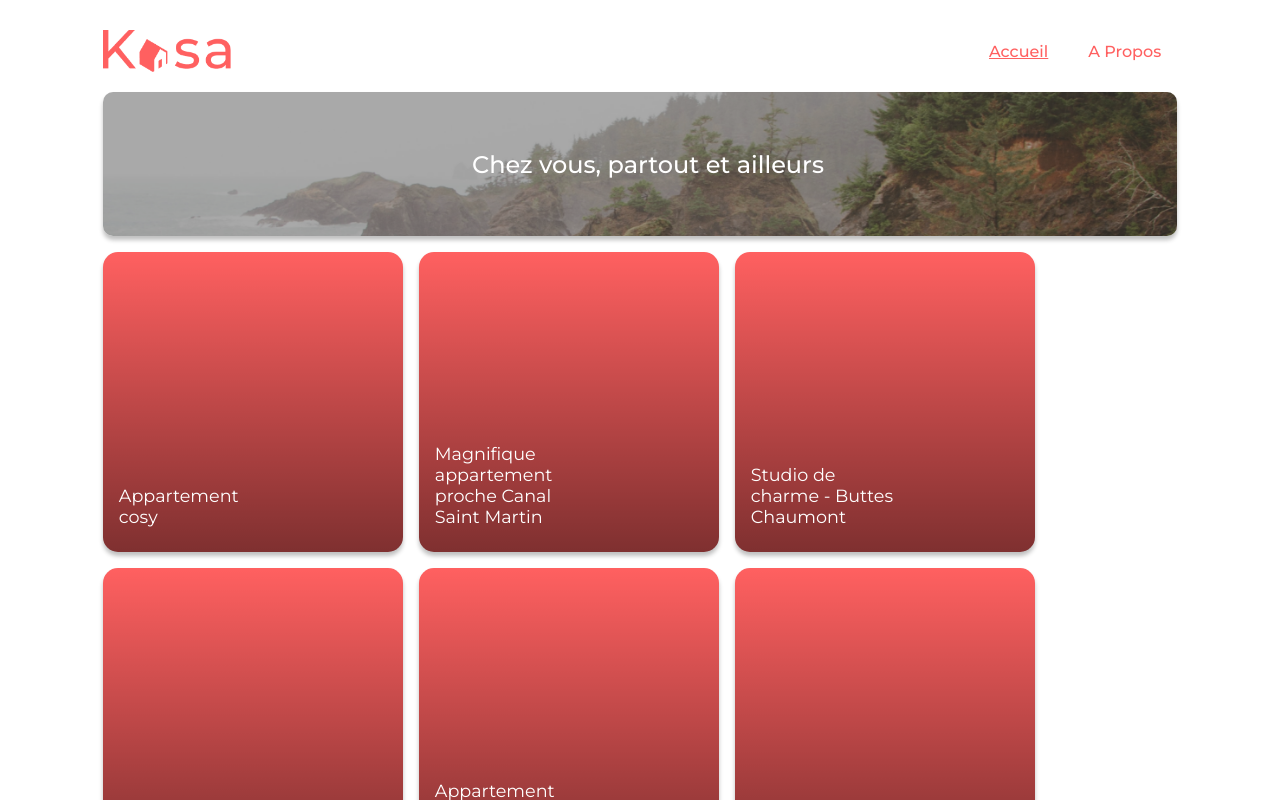
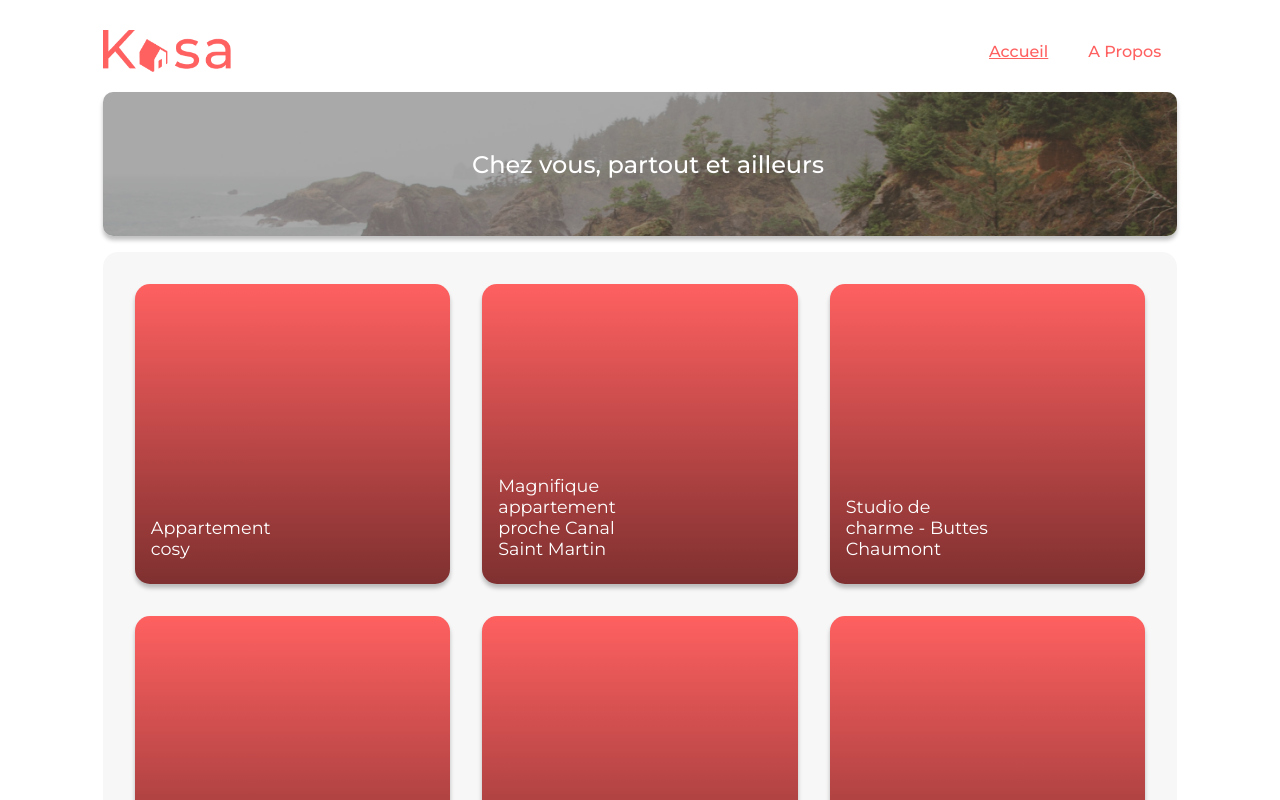
Before and after one commit to FlorentRVE/OC_projet7, a React (Create React App) app: page / in a window 1280 px wide. Shown: the top 800 px of the page. Built offline with nearby package versions, Linux system fonts and the light colour scheme.

Commit message:
Progression CSS grid

```diff
--- a/src/component/About/About.js
+++ b/src/component/About/About.js
@@ -16,7 +16,7 @@ const About = () => {
         <div className={styles.width}>
             < Header/>
 
-            < Img  src = {window.innerWidth < 692 ? '/images/IMG_ABOUT_mobile.png' : '/images/IMG_ABOUT.png'} text = '' height = '15rem'/>
+            < Img  src = {window.innerWidth < 480 ? '/images/IMG_ABOUT_mobile.png' : '/images/IMG_ABOUT.png'} text = '' height = '15rem'/>
 
             < AboutCollapse title = {'Fiabilité'} description = {'Les annonces postées sur Kasa garantissent une fiablité totale. Les photos sont conformes aux logements, et toutes les informations sont régulièrement vérifiées par nos équipes.'}/>
 
--- a/src/component/Home/Home.js
+++ b/src/component/Home/Home.js
@@ -17,7 +17,7 @@ const Home = () => {
     <div className={styles.width}>
       < Header/>
 
-      < Img src = {window.innerWidth < 692 ? '/images/IMG_mobile.png' : '/images/IMG.png'} text = 'Chez vous, partout et ailleurs' height = '9rem'/>
+      < Img src = {window.innerWidth < 480 ? '/images/IMG_mobile.png' : '/images/IMG.png'} text = 'Chez vous, partout et ailleurs' height = '9rem'/>
 
       < HomeGrid/>
     </div>
--- a/src/css/collapse.module.css
+++ b/src/css/collapse.module.css
@@ -45,7 +45,7 @@
 
 /* ================== MEDIA QUERIE ======================= */
 
-@media screen and (min-width: 692px) {
+@media screen and (min-width: 480px) {
     .isOpen {
         min-height: 150px;
     }
--- a/src/css/global.module.css
+++ b/src/css/global.module.css
@@ -9,7 +9,7 @@
     width: 95%;
 }
 
-@media screen and (min-width: 692px) {
+@media screen and (min-width: 480px) {
     .width {
         width: 85%
     }
--- a/src/css/header.module.css
+++ b/src/css/header.module.css
@@ -28,7 +28,7 @@ img {
 
 /* ======================= MEDIA QUERIE ============================ */
 
-@media screen and (min-width: 692px) {
+@media screen and (min-width: 480px) {
     .menuItem {
         text-transform:none;
         font-size: 1rem;
--- a/src/css/home.module.css
+++ b/src/css/home.module.css
@@ -7,11 +7,13 @@
     gap: 1rem;
     border-radius: 15px;
     margin: 0 auto;
+    padding: 0;
+    background-color: #F7F7F7;
 
 }
 
 .item {
-  flex-grow: 1;
+  flex: 1;
 
   display:flex;
   flex-direction: column;
@@ -38,14 +40,11 @@
 
 /* =================== Media query =================*/
 
-@media screen and (min-width: 692px) {
+@media screen and (min-width: 480px) {
   .container {
-    flex-direction: row;
-    gap: 1rem;
-  }
-
-  .item {
-    width: 250px;
-
+    display: grid;
+    grid-template-columns: repeat(auto-fit, minmax(300px,1fr));
+    gap: 2rem;
+    padding: 2rem;
   }
 }
--- a/src/css/img.module.css
+++ b/src/css/img.module.css
@@ -24,7 +24,7 @@
   width: 65%;
 }
 
-@media screen and (min-width: 692px) {
+@media screen and (min-width: 480px) {
   .imageTxt {
     width: 100%;
   }
--- a/src/css/logement.module.css
+++ b/src/css/logement.module.css
@@ -149,7 +149,7 @@
 
 /* ======================= Media query ============================= */
 
-@media screen and (min-width: 692px) {
+@media screen and (min-width: 480px) {
   .collapseFlex {
     flex-direction: row;
     gap: 5rem;
```
